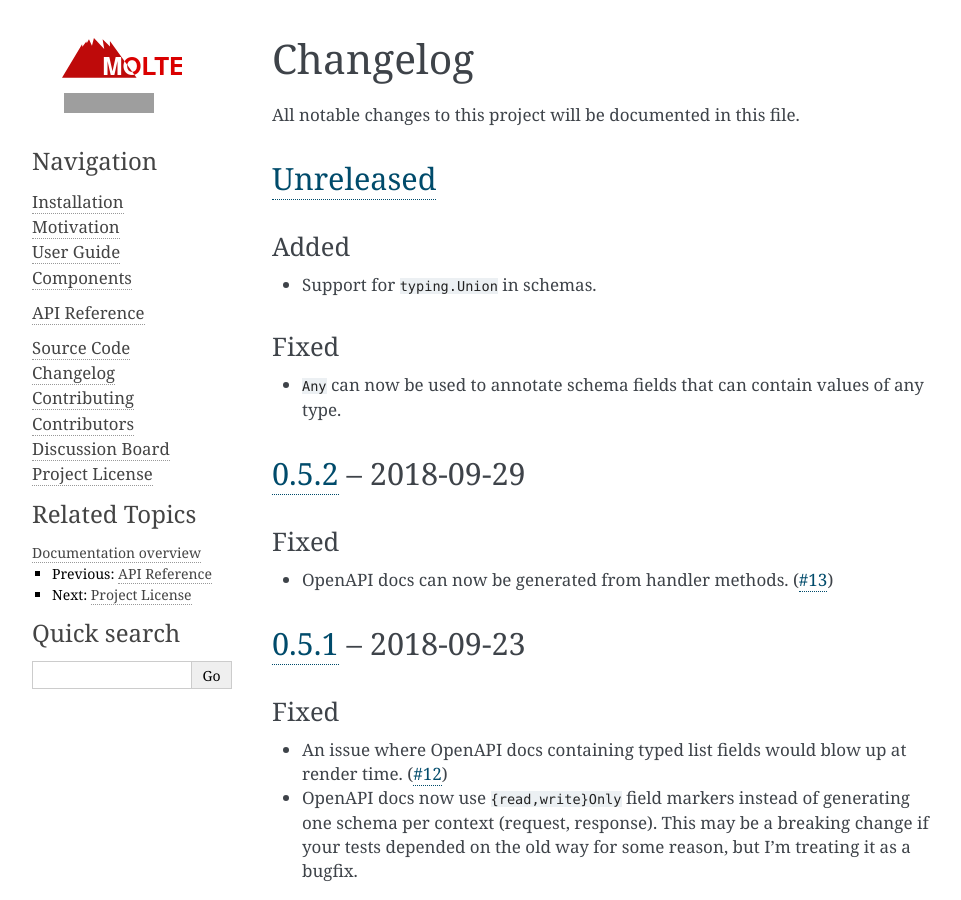
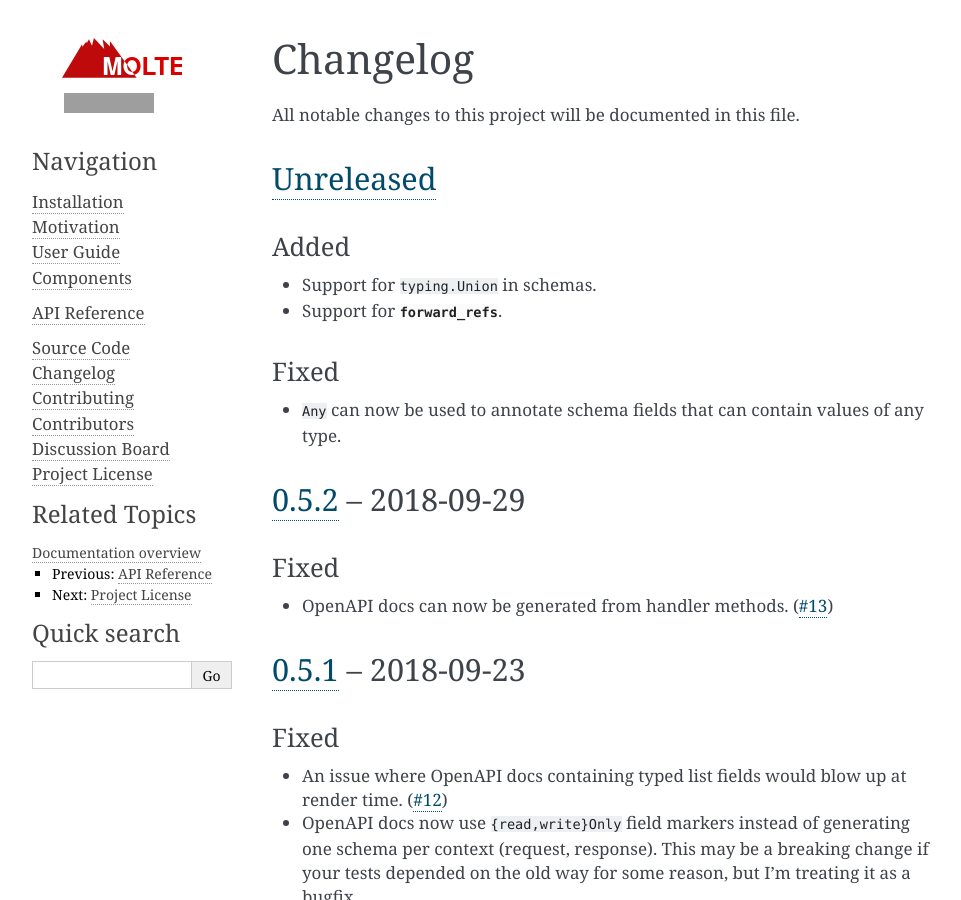
Before and after one commit to Bogdanp/molten, a Sphinx documentation site: the page built from docs/source/changelog.rst, in a window 1280 px wide and 900 px high. Shown: the whole window, without its empty margins (148-1109 px from the left). Built offline with Sphinx 7.4.7, drawn with Linux system fonts in a browser that asks for light colours; grey boxes are pictures that could not be loaded.

Commit message:
doc: update changelog

```diff
--- a/docs/source/changelog.rst
+++ b/docs/source/changelog.rst
@@ -13,6 +13,7 @@ Added
 ^^^^^
 
 * Support for ``typing.Union`` in schemas.
+* Support for |forward_refs|.
 
 Fixed
 ^^^^^
--- a/docs/source/global.rst
+++ b/docs/source/global.rst
@@ -36,4 +36,5 @@
 .. |_templating| replace:: :ref:`templating<templates contrib>`
 .. |_websockets| replace:: :ref:`websockets<websockets contrib>`
 .. |field| replace:: :class:`Field<molten.Field>`
+.. |forward_refs| replace:: :func:`forward_refs<molten.forward_ref>`
 .. |prometheus_middleware| replace:: :class:`prometheus_middleware<molten.contrib.prometheus.prometheus_middleware>`
```
